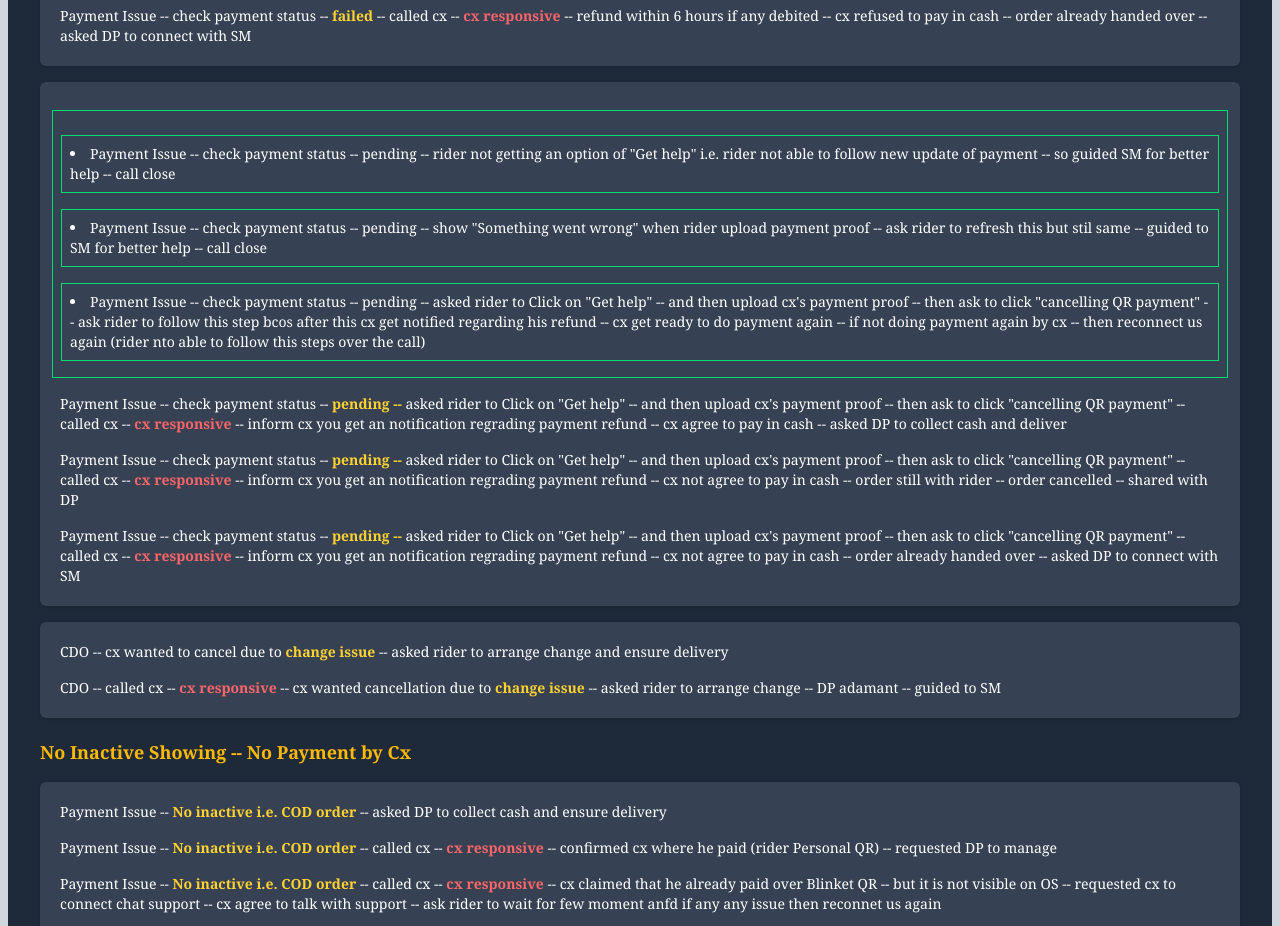
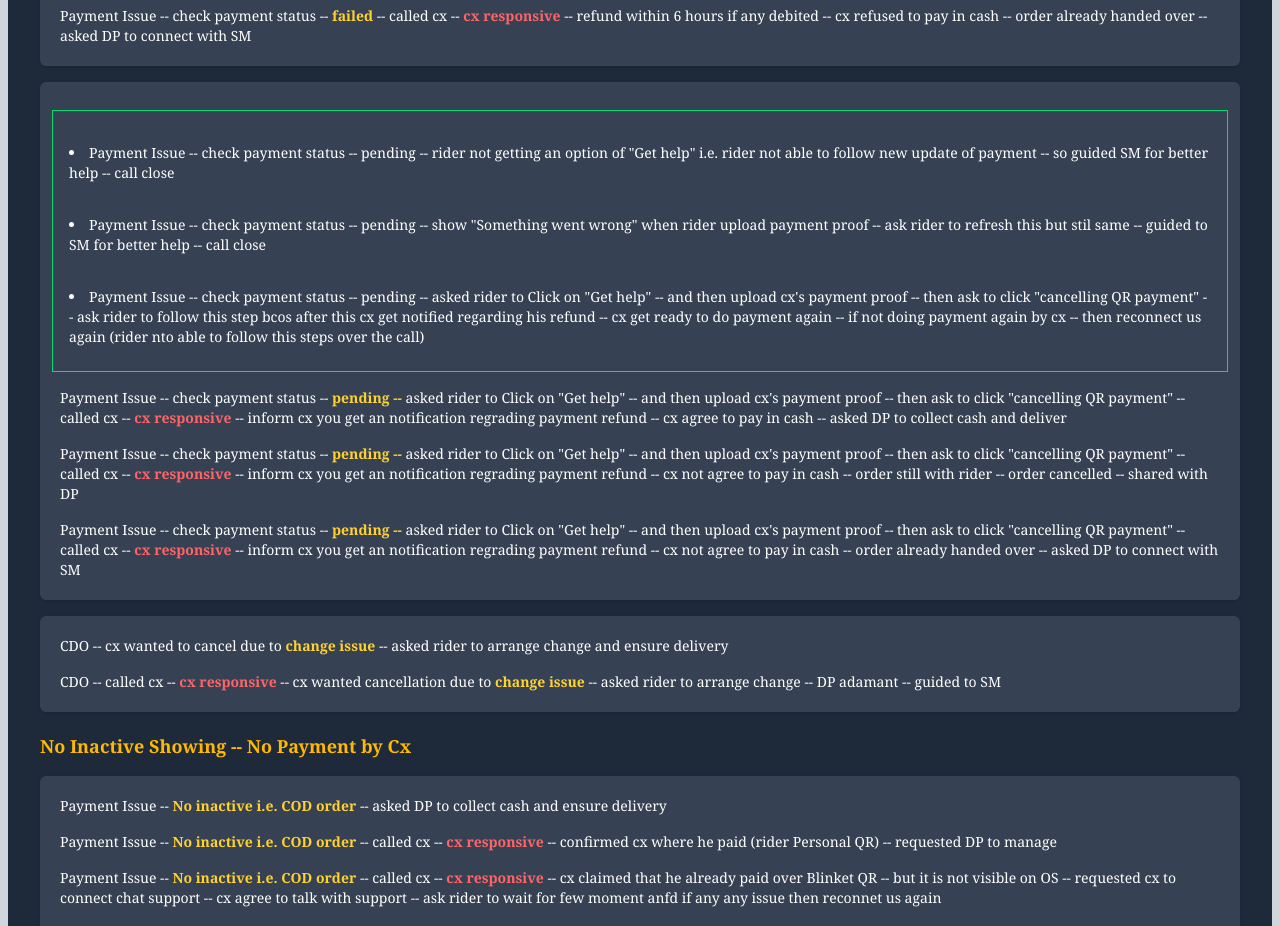
Before and after one commit to Code-with-Sahani/Blinket-DP, a React (Vite) app: page / in a window 1280 px wide. Shown: the part 7440-8366 px from the top of the page. Built offline with nearby package versions, Linux system fonts and the light colour scheme.

Commit message:
Update PaymentIssue.jsx

```diff
--- a/src/Components/PaymentIssue.jsx
+++ b/src/Components/PaymentIssue.jsx
@@ -21,13 +21,13 @@ const PaymentIssue = () => {
 
                 <div className="p-3 bg-gray-700 rounded-md shadow">
                 <div className="text-sm border border-green-400 mb-2 mt-4 p-2">
-                       <li className="text-sm font-serif border border-green-400 mb-2 mt-4 p-2">
+                       <li className="text-sm font-serif mb-2 mt-4 p-2">
               Payment Issue -- check payment status -- pending -- rider not getting an option of "Get help" i.e. rider not able to follow new update of payment -- so guided SM for better help -- call close
             </li>
-                    <li className="text-sm font-serif border border-green-400 mb-2 mt-4 p-2">
+                    <li className="text-sm font-serif 0 mb-2 mt-4 p-2">
               Payment Issue -- check payment status -- pending -- show "Something went wrong" when rider upload payment proof -- ask rider to refresh this but stil same -- guided to SM for better help -- call close
             </li>
-                    <li className="text-sm font-serif border border-green-400 mb-2 mt-4 p-2">
+                    <li className="text-sm font-serif mb-2 mt-4 p-2">
               Payment Issue -- check payment status -- pending -- asked rider to Click on "Get help" -- and then upload cx's payment proof -- then ask to click "cancelling QR payment" -- ask rider to follow this step bcos after this cx get notified regarding his refund -- cx get ready to do payment again -- if not doing payment again by cx -- then reconnect us again (rider nto able to follow this steps over the call)
             </li>
 
```
